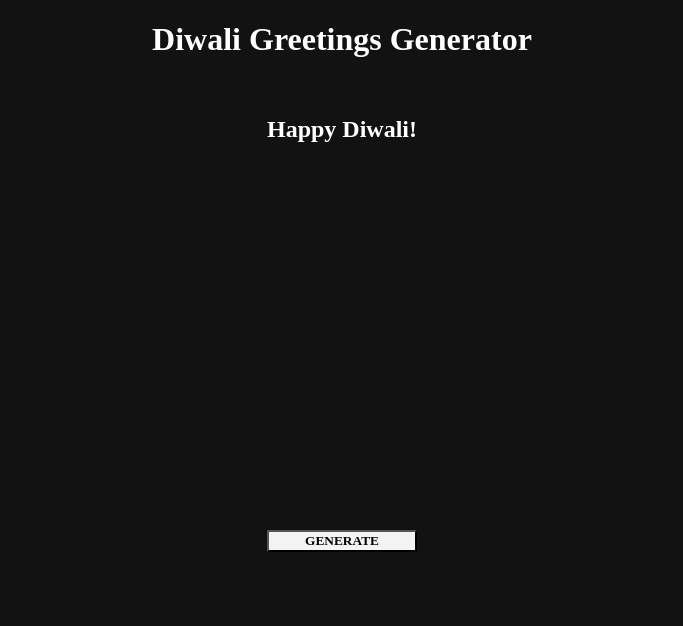
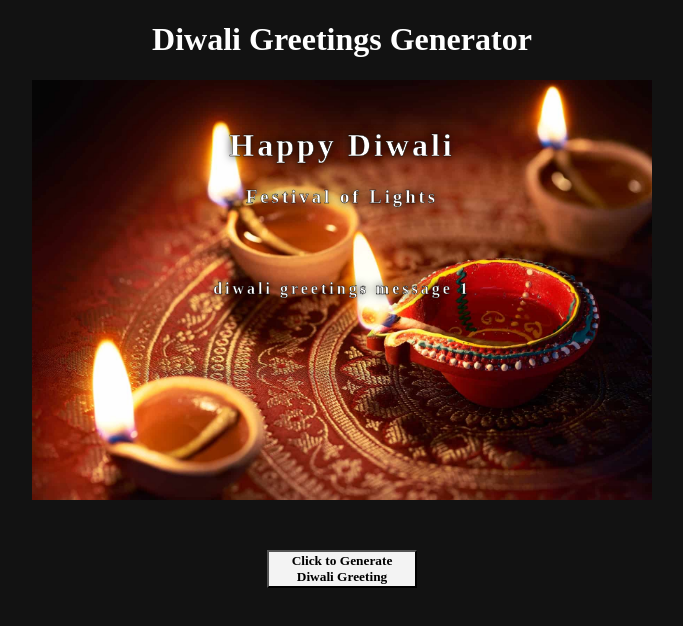
Before and after one commit to staswerno/diwali-hackathon, a React (Create React App) app: page / in a window 1280 px wide. Shown: the top 626 px of the page, without its empty margins (298-981 px from the left). Built offline with nearby package versions, Linux system fonts and the light colour scheme; a web font is replaced by a local one.

Commit message:
generator styling

```diff
--- a/src/App.css
+++ b/src/App.css
@@ -34,8 +34,12 @@ button {
 	display: flex;
 	align-content: center;
 	justify-content: center;
+	padding: 10px;
+	letter-spacing: 3px;
+	font-weight: bolder;
 	margin: auto;
-
+	text-shadow: 0 0 10px #000000;
+	-webkit-text-stroke: 0.4px #000000;
 	width: 600px;
 	height: 400px;
 	background-repeat: no-repeat;
--- a/src/Generator.js
+++ b/src/Generator.js
@@ -1,14 +1,14 @@
 import { useState } from "react";
 
 const phrases = [
-	"diwali greetings message 1",
-	"diwali greetings message 2",
-	"diwali greetings message 3",
+	"first diwali greetings message first diwali greetings message first diwali greetings message first diwali greetings message ",
+	"second diwali greetings message second diwali greetings message second diwali greetings message second diwali greetings message ",
+	"third diwali greetings message third diwali greetings message third diwali greetings message third diwali greetings message ",
 ];
 
 export default function Generator() {
-	const [msg, setMsg] = useState("");
-	const [bg, setBg] = useState();
+	const [msg, setMsg] = useState("diwali greetings message 1");
+	const [bg, setBg] = useState(1);
 
 	function generate() {
 		const phrase = phrases[Math.floor(Math.random() * 3)];
@@ -21,12 +21,15 @@ export default function Generator() {
 		<>
 			<div className={`bgGlobal bgChooser${bg}`}>
 				<p>
-					<h2>Happy Diwali!</h2>
+					<h1 class="glow">Happy Diwali</h1>
+					<h3 class="glow">Festival of Lights</h3>
+					<br />
+					<br />
 					<br />
 					{msg}
 				</p>
 			</div>
-			<button onClick={generate}>GENERATE</button>
+			<button onClick={generate}>Click to Generate Diwali Greeting</button>
 		</>
 	);
 }
```
Also changed, not shown: src/diwalitemp3.jpeg.
